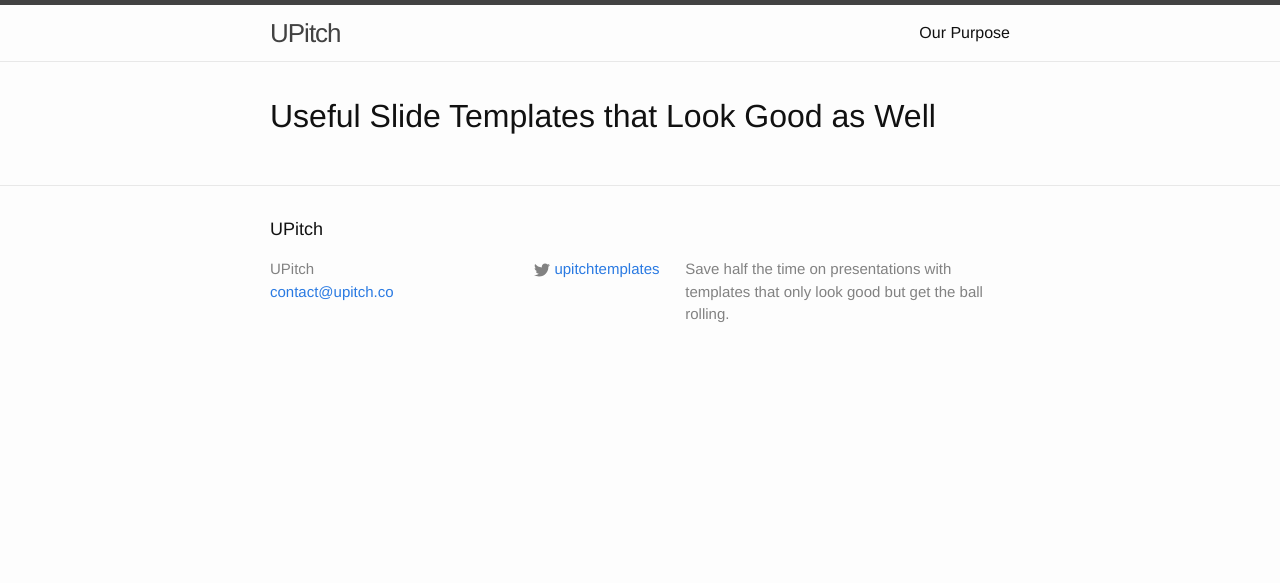
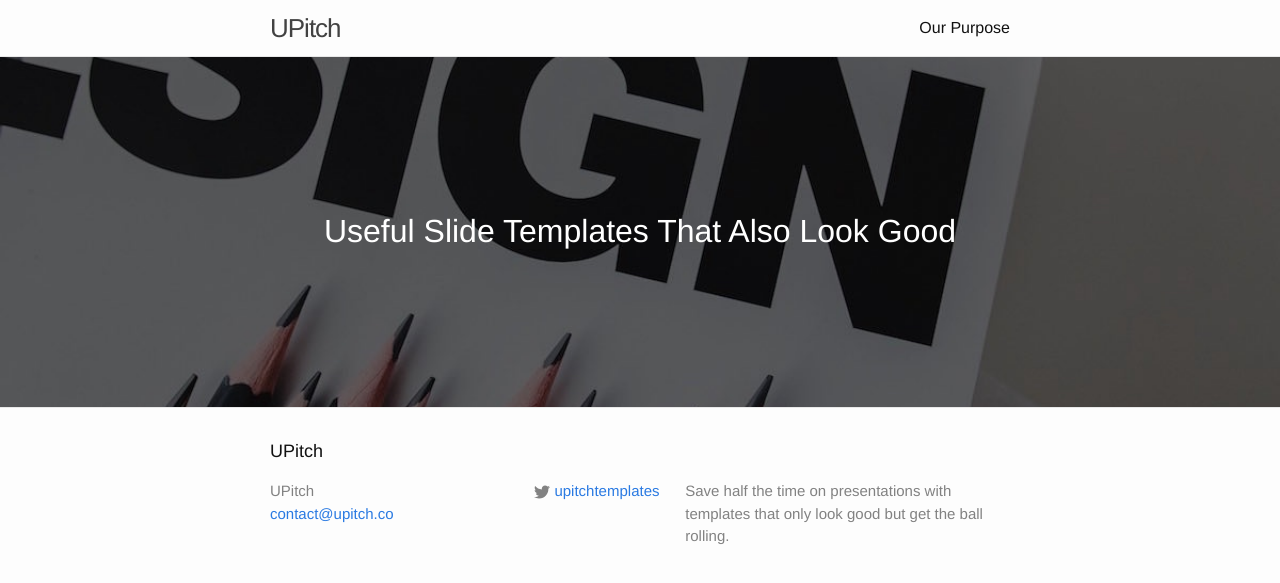
Before and after one commit to aaronmak/upitch, a Jekyll site: the page built from index.html, in a window 1280 px wide. Shown: the top 583 px of the page. Built offline with Jekyll 4.4.1, drawn with Linux system fonts in a browser that asks for light colours.

Commit message:
add images

```diff
--- a/_layouts/default.html
+++ b/_layouts/default.html
@@ -8,9 +8,7 @@
     {% include header.html %}
 
     <div class="page-content">
-      <div class="wrapper">
         {{ content }}
-      </div>
     </div>
 
     {% include footer.html %}
--- a/_sass/_layout.scss
+++ b/_sass/_layout.scss
@@ -2,7 +2,6 @@
  * Site header
  */
 .site-header {
-    border-top: 5px solid $grey-color-dark;
     border-bottom: 1px solid $grey-color-light;
     min-height: 56px;
 
@@ -162,7 +161,6 @@
  * Page content
  */
 .page-content {
-    padding: $spacing-unit 0;
 }
 
 .page-heading {
@@ -234,3 +232,28 @@
         }
     }
 }
+
+/** Hero Banner **/
+
+.hero-banner {
+    height: 350px;
+    position: relative;
+    h1 {
+        height: 50px;
+        position: absolute;
+        top: 0;
+        bottom: 0;
+        left: 0;
+        right: 0;
+        margin: auto;
+        text-align: center;
+        color: white;
+    }
+}
+
+.hero-banner-home {
+    background-image: url("/images/home-image.jpg");
+    background-repeat: none;
+    background-position: center;
+    background-size: cover;
+}
--- a/index.html
+++ b/index.html
@@ -2,9 +2,9 @@
 layout: default
 ---
 
-<div class="home">
+<div class="hero-banner hero-banner-home">
 
-<h1>Useful Slide Templates that Look Good as Well</h1>
+<h1>Useful Slide Templates That Also Look Good</h1>
 
 
 
```
Also changed, not shown: images/home-image.jpg (added).
